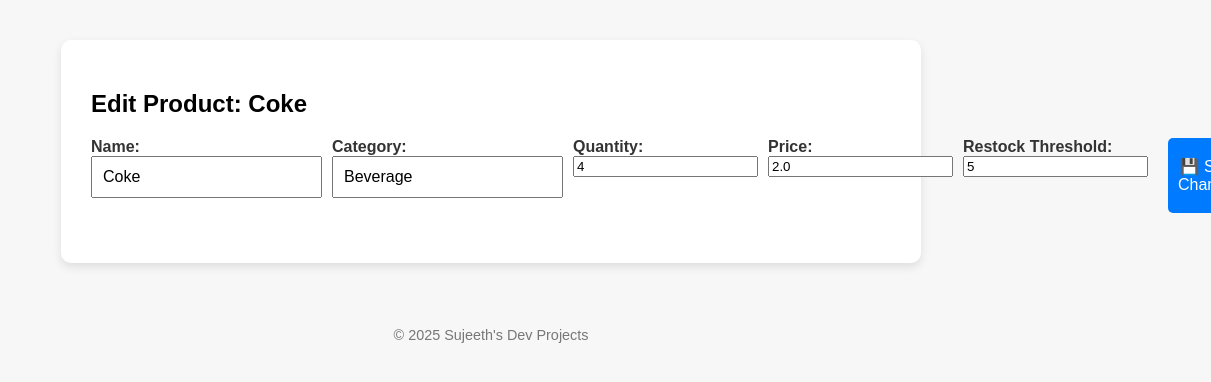
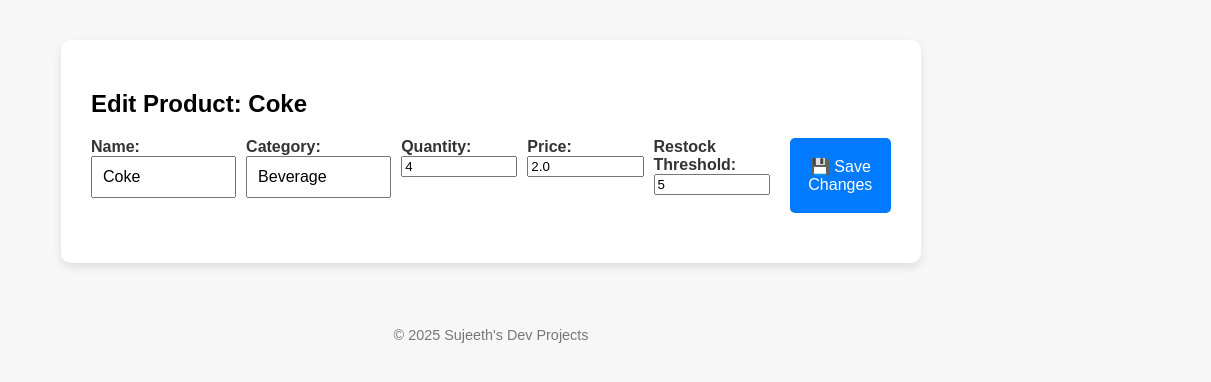
Before and after one commit to SujeethMuru/smart-inventory-system, a Flask app: page /edit/Coke in a window 1440 px wide; the page is wider, and only the part inside the window is pictured. Shown: the part 125-507 px from the top of that part, without its empty margins (229-1440 px from the left). Run offline with Flask 3, Linux system fonts and the light colour scheme; the visitor is signed in with stand-in values (Sample User, id 1); data comes from the database, SQL or seed files in the repository.

Commit message:
changes styles for add and edit to fit card

```diff
--- a/web/static/style.css
+++ b/web/static/style.css
@@ -98,3 +98,12 @@
     font-weight: bold;
     color: #333;
 }
+
+/* categories in cards fix */
+input[type="text"],
+input[type="number"],
+input[type="password"] {
+    width: 100%;
+    max-width: 100%;
+    box-sizing: border-box;
+}
```
